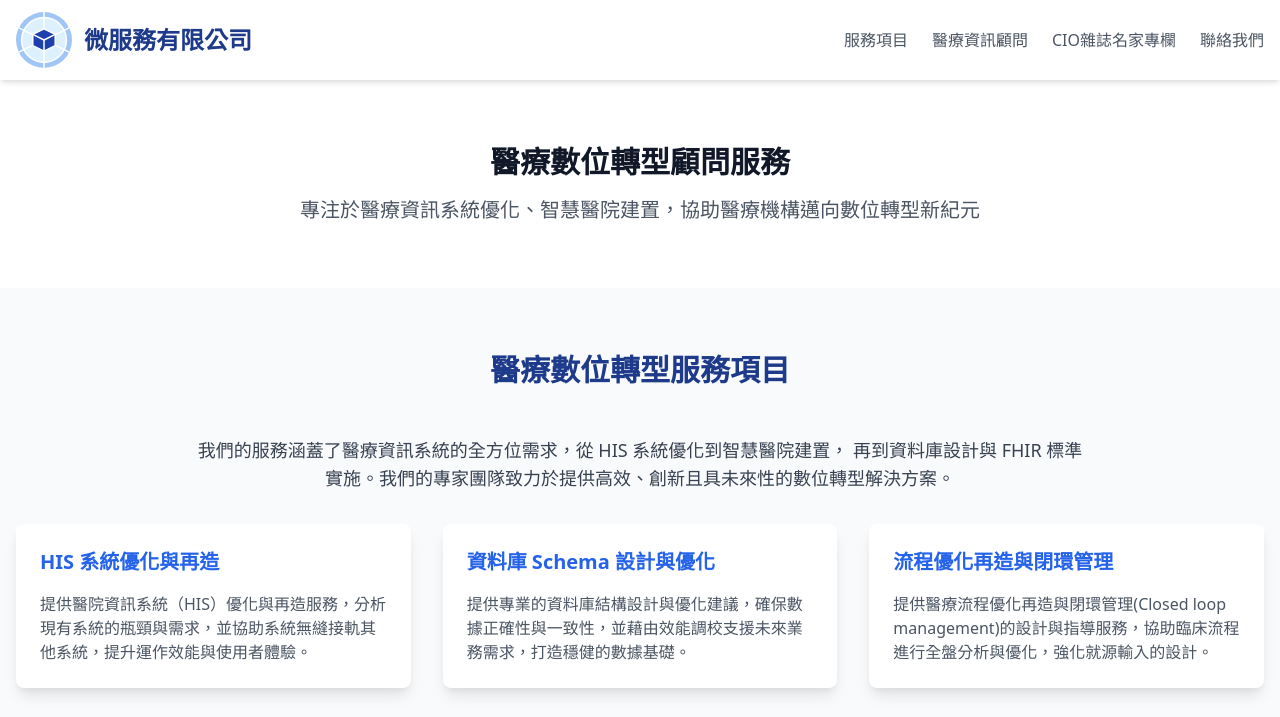
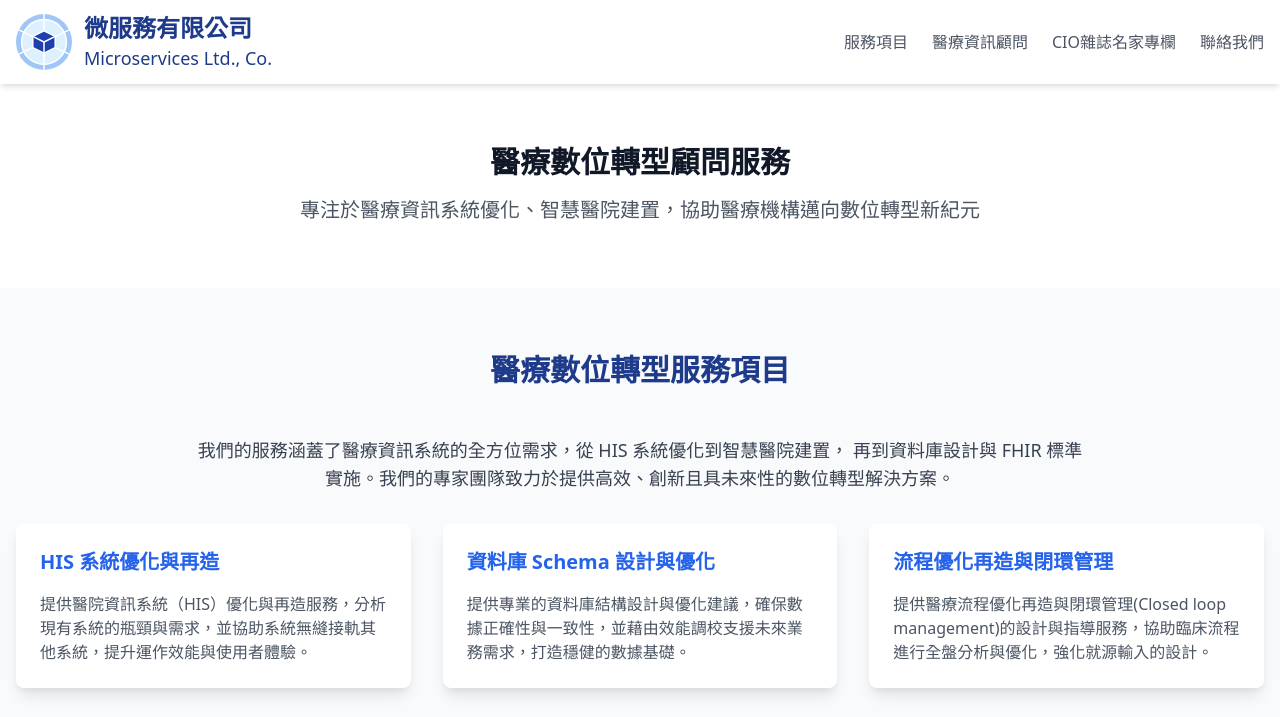
Before and after one commit to peiransun/microservices, a plain HTML site: page index.html in a window 1280 px wide. Shown: the top 717 px of the page. Drawn offline with nearby package versions, Linux system fonts and the light colour scheme.

Commit message:
Update index.html

```diff
--- a/index.html
+++ b/index.html
@@ -45,7 +45,10 @@
           <a href="https://www.microservices.com.tw/logo.svg" target="_blank">
             <img src="logo.svg" alt="Logo" class="w-14 h-14">
           </a>
-          <span class="text-2xl font-bold text-blue-900">微服務有限公司</span>
+          <div>
+            <span class="text-2xl font-bold text-blue-900 block">微服務有限公司</span>
+            <span class="text-lg text-blue-900 block">Microservices Ltd., Co.</span>
+          </div>
         </div>
         <!-- 漢堡按鈕 -->
         <button
```
